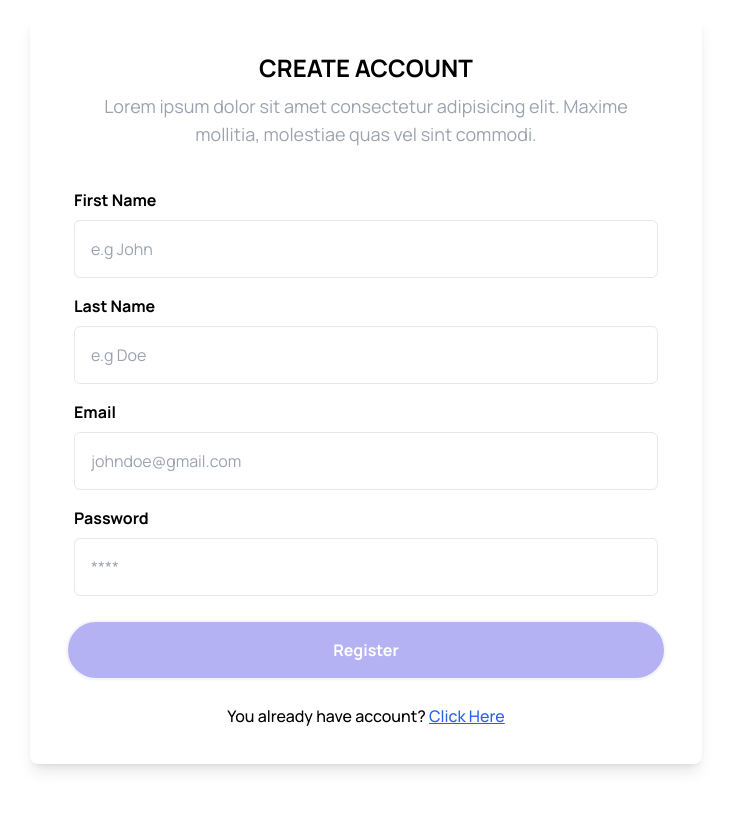
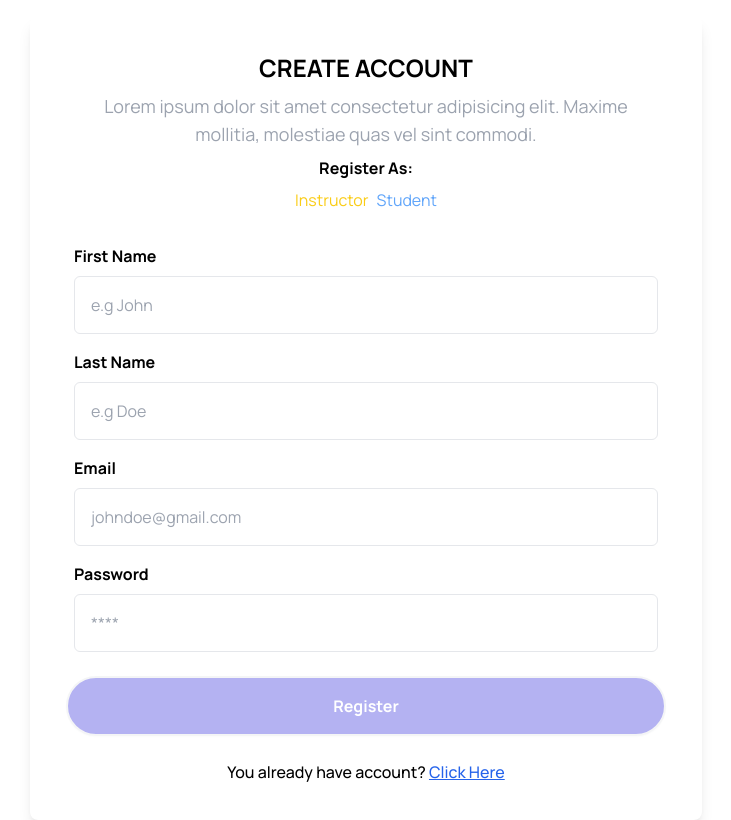
Before and after one commit to Dzenoo/Online-Learning-Platform, a Next.js app: page /signup in a window 1280 px wide. Shown: the whole page, without its empty margins (274-1005 px from the left). Built offline with nearby package versions, Linux system fonts and the light colour scheme.

Commit message:
Finishing register

```diff
--- a/components/auth/Signup.tsx
+++ b/components/auth/Signup.tsx
@@ -1,6 +1,6 @@
 "use client";
 
-import React from "react";
+import React, { useState } from "react";
 import Input from "../ui/Input";
 import Button from "../ui/Button";
 import { useValidation } from "@/hooks/useValidation";
@@ -13,6 +13,8 @@ import Link from "next/link";
 import { SubmitProps } from "@/types/SignupTypes";
 
 const Signup: React.FC<SubmitProps> = ({ register }) => {
+  const [isType, setisType] = useState("");
+
   const first_name = useValidation([
     VALIDATOR_MINLENGTH(3),
     VALIDATOR_REQUIRE(),
@@ -32,6 +34,10 @@ const Signup: React.FC<SubmitProps> = ({ register }) => {
     password.isValid
   ) {
     formIsValid = true;
+  }
+
+  function chooseType(type: string) {
+    setisType((prevType) => (prevType = type));
   }
 
   function submitRegister(e: React.FormEvent) {
@@ -58,6 +64,25 @@ const Signup: React.FC<SubmitProps> = ({ register }) => {
           Lorem ipsum dolor sit amet consectetur adipisicing elit. Maxime
           mollitia, molestiae quas vel sint commodi.
         </p>
+        <p className="font-bold">Register As:</p>
+        <div className="flex justify-center gap-2 pt-2">
+          <p
+            className={`text-yellow-400 cursor-pointer ${
+              isType === "instructor" && "font-bold"
+            }`}
+            onClick={() => chooseType("instructor")}
+          >
+            Instructor
+          </p>
+          <p
+            onClick={() => chooseType("student")}
+            className={`text-blue-400 cursor-pointer ${
+              isType === "student" && "font-bold"
+            }`}
+          >
+            Student
+          </p>
+        </div>
       </div>
       <div>
         <Input
```
